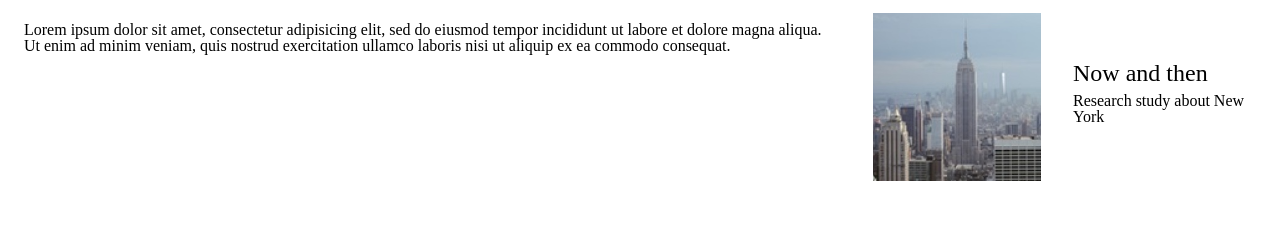
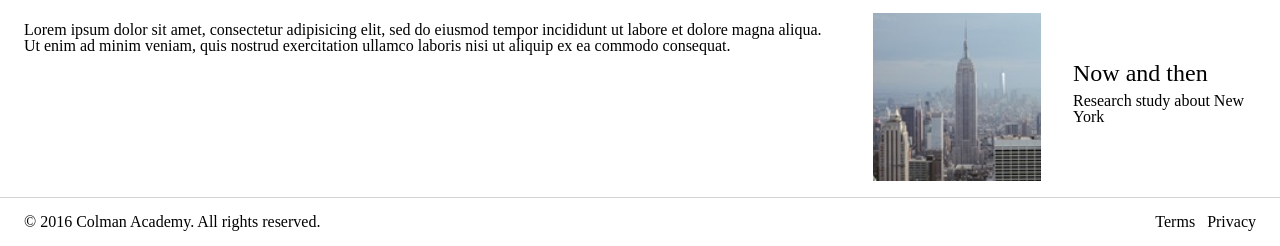
Before and after one commit to cornopaez/codecademy-colmar, a plain HTML site: page index.html in a window 1280 px wide. Shown: the part 2265-2511 px from the top of the page. Before the commit the page ends 2462 px from the top, so only its background shows below. Drawn offline with Linux system fonts and the light colour scheme.

Commit message:
Added content and basic styling for footer.

```diff
--- a/index.html
+++ b/index.html
@@ -1,6 +1,7 @@
 <!DOCTYPE html>
 <html>
 <head>
+	<meta name=viewport content="width=device-width, initial-scale=1" charset="utf-8">
 	<link rel="stylesheet" type="text/css" href="resources/css/reset.css">
 	<link rel="stylesheet" type="text/css" href="resources/css/style.css">
 	<title>Colmar Academy</title>
@@ -155,8 +156,14 @@
 		</div>
 	</div>
 	<footer>
-		<div class="container">
-
+		<div class="copy">
+			© 2016 Colman Academy. All rights reserved.
+		</div>
+		<div class="links">
+			<ul>
+				<li><a href="#">Terms</a></li>
+				<li><a href="#">Privacy</a></li>
+			</ul>
 		</div>
 	</footer>
 </body>
--- a/resources/css/style.css
+++ b/resources/css/style.css
@@ -245,3 +245,15 @@ header ul li {
 
 /*Footer
 ---------------------------------------------*/
+
+footer {
+	border-top: 1px solid lightgrey;
+	display: flex;
+	justify-content: space-between;
+	padding: 1rem 1.5rem;
+}
+
+footer ul li {
+	display: inline-flex;
+	padding-left: 0.5rem;
+}
```
